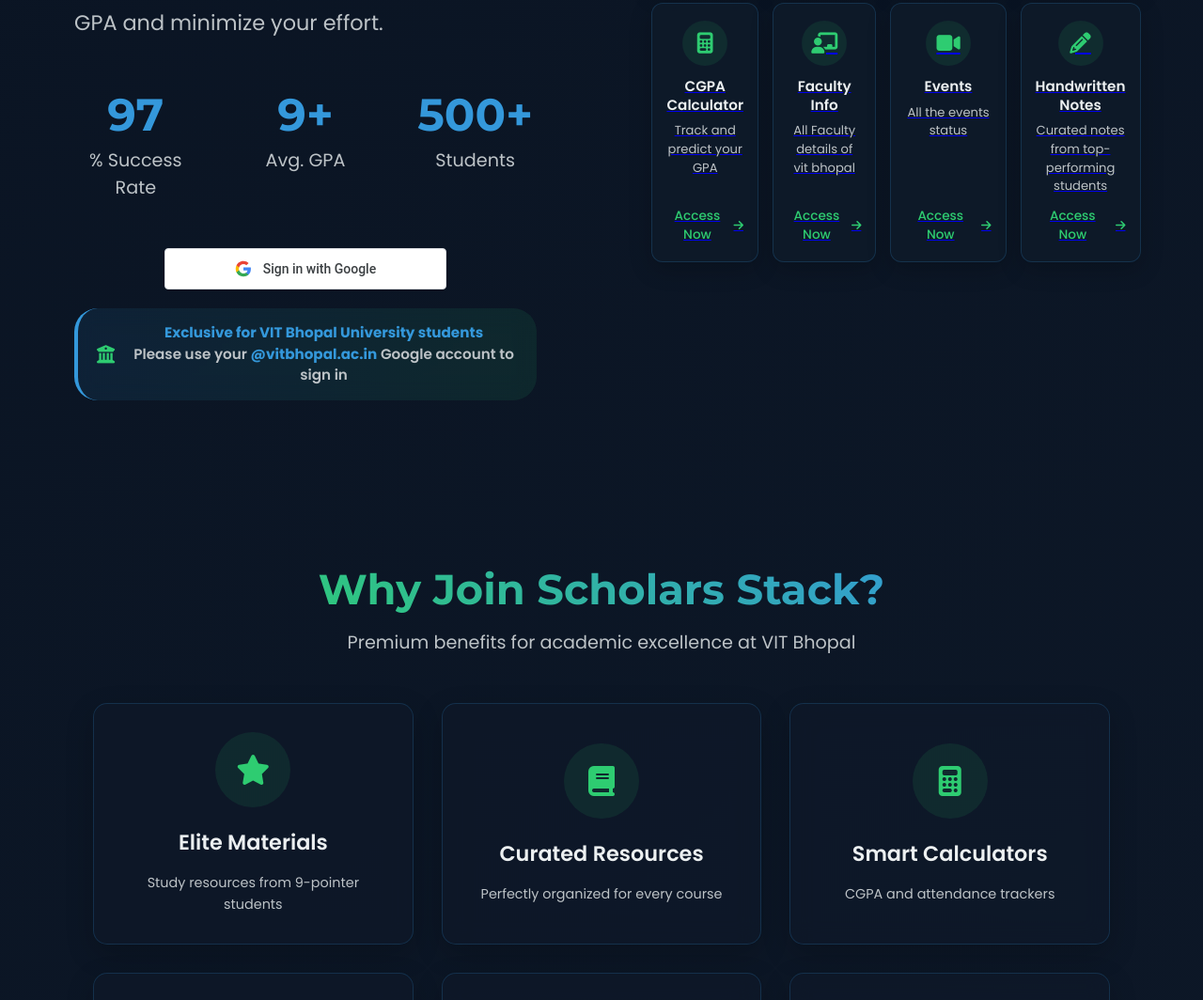
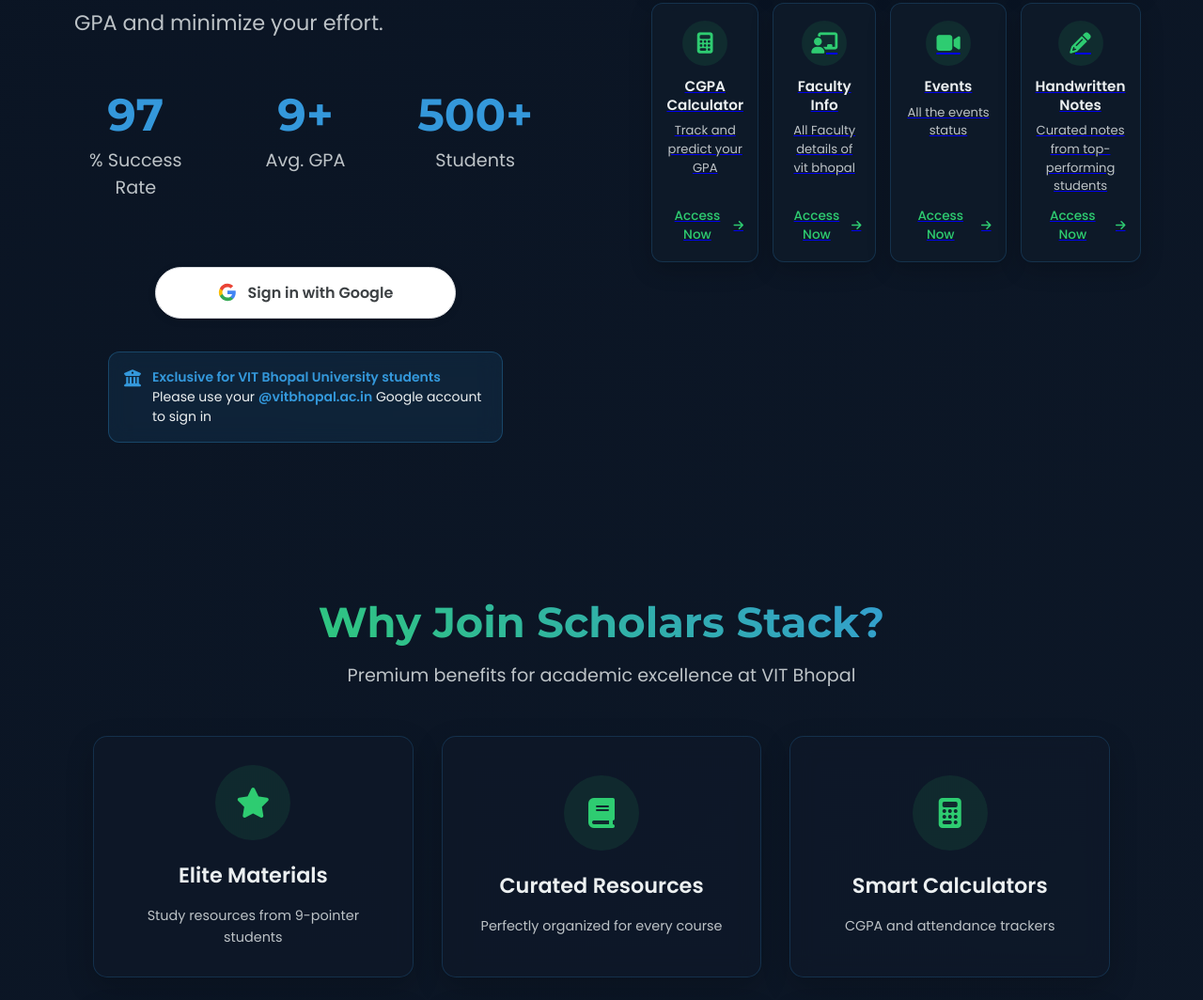
Before and after one commit to Vraj26shah/vitbsmashers, a website: page vitbsmashers/frontend/index.html in a window 1280 px wide. Shown: the part 686-1750 px from the top of the page at 94% size. Drawn offline with Linux system fonts and the light colour scheme.

Commit message:
Improve Google button UI styling and auth section layout

```diff
--- a/vitbsmashers/frontend/index.html
+++ b/vitbsmashers/frontend/index.html
@@ -17,35 +17,95 @@
             background: #fff;
             color: #3c4043;
             border: 1px solid #dadce0;
-            border-radius: 4px;
-            padding: 12px 24px;
-            font-family: 'Roboto', sans-serif;
-            font-size: 14px;
-            font-weight: 500;
+            border-radius: 50px;
+            padding: 14px 28px;
+            font-family: 'Poppins', sans-serif;
+            font-size: 16px;
+            font-weight: 600;
             cursor: pointer;
-            transition: all 0.2s ease;
-            box-shadow: 0 1px 3px rgba(0, 0, 0, 0.1);
-            min-height: 40px;
+            transition: all 0.3s cubic-bezier(0.4, 0, 0.2, 1);
+            box-shadow: 0 2px 8px rgba(0, 0, 0, 0.1);
+            min-height: 52px;
             width: 100%;
-            max-width: 300px;
+            max-width: 320px;
             margin: 0 auto;
             text-decoration: none;
+            position: relative;
+            overflow: hidden;
+        }
+
+        .custom-google-btn::before {
+            content: '';
+            position: absolute;
+            top: 0;
+            left: -100%;
+            width: 100%;
+            height: 100%;
+            background: linear-gradient(90deg, transparent, rgba(66, 133, 244, 0.1), transparent);
+            transition: left 0.5s ease;
+        }
+
+        .custom-google-btn:hover::before {
+            left: 100%;
         }
 
         .custom-google-btn:hover {
             background: #f8f9fa;
-            box-shadow: 0 2px 6px rgba(0, 0, 0, 0.15);
+            box-shadow: 0 4px 20px rgba(66, 133, 244, 0.3);
+            transform: translateY(-2px);
+            border-color: #c4c7c5;
         }
 
         .custom-google-btn:active {
             background: #f1f3f4;
-            box-shadow: 0 1px 3px rgba(0, 0, 0, 0.1);
+            box-shadow: 0 2px 8px rgba(0, 0, 0, 0.1);
+            transform: translateY(0);
         }
 
         .google-icon {
-            width: 18px;
-            height: 18px;
+            width: 20px;
+            height: 20px;
             flex-shrink: 0;
+        }
+
+        .auth-section {
+            display: flex;
+            flex-direction: column;
+            align-items: center;
+            gap: 15px;
+            margin: 20px 0;
+        }
+
+        .auth-note {
+            display: flex;
+            align-items: flex-start;
+            gap: 12px;
+            text-align: left;
+            font-size: 14px;
+            color: #ecf0f1;
+            margin-top: 20px;
+            max-width: 420px;
+            padding: 16px;
+            background: rgba(52, 152, 219, 0.1);
+            border-radius: 12px;
+            border: 1px solid rgba(52, 152, 219, 0.3);
+            backdrop-filter: blur(10px);
+        }
+
+        .auth-note i {
+            color: #3498db;
+            font-size: 18px;
+            margin-top: 2px;
+            flex-shrink: 0;
+        }
+
+        .auth-note-content {
+            line-height: 1.5;
+        }
+
+        .auth-note-content strong {
+            color: #3498db;
+            font-weight: 600;
         }
     </style>
 </head>
@@ -123,12 +183,15 @@
                                 </svg>
                                 Sign in with Google
                             </button>
-                            <p class="auth-note vit-note">
+                            <div class="auth-note">
                                 <i class="fas fa-university"></i>
-                                <span><strong>Exclusive for VIT Bhopal University students</strong><br>Please use your <strong>@vitbhopal.ac.in</strong> Google account to sign in</span>
-                            </p>
+                                <div class="auth-note-content">
+                                    <strong>Exclusive for VIT Bhopal University students</strong>
+                                    <br>
+                                    <span>Please use your <strong>@vitbhopal.ac.in</strong> Google account to sign in</span>
+                                </div>
+                            </div>
                         </div>
-
                     </div>
                 </div>
 
```
